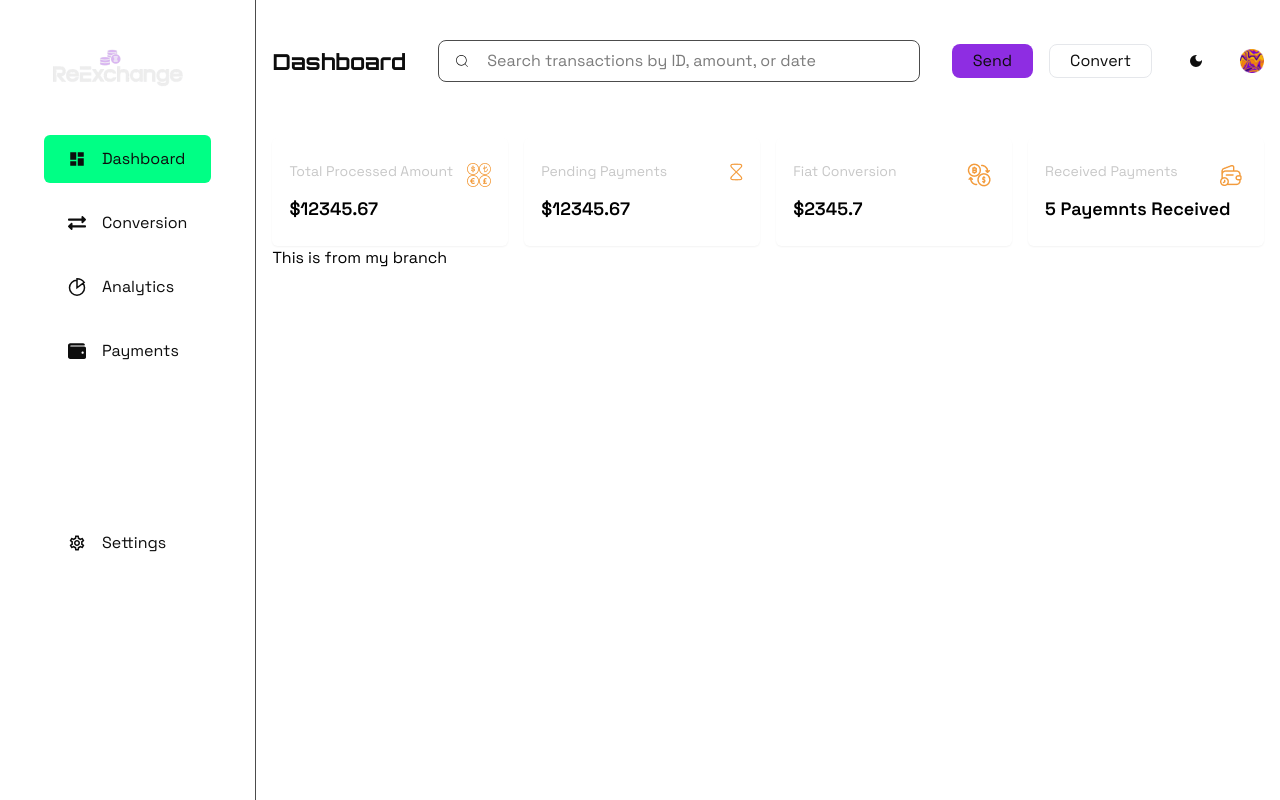
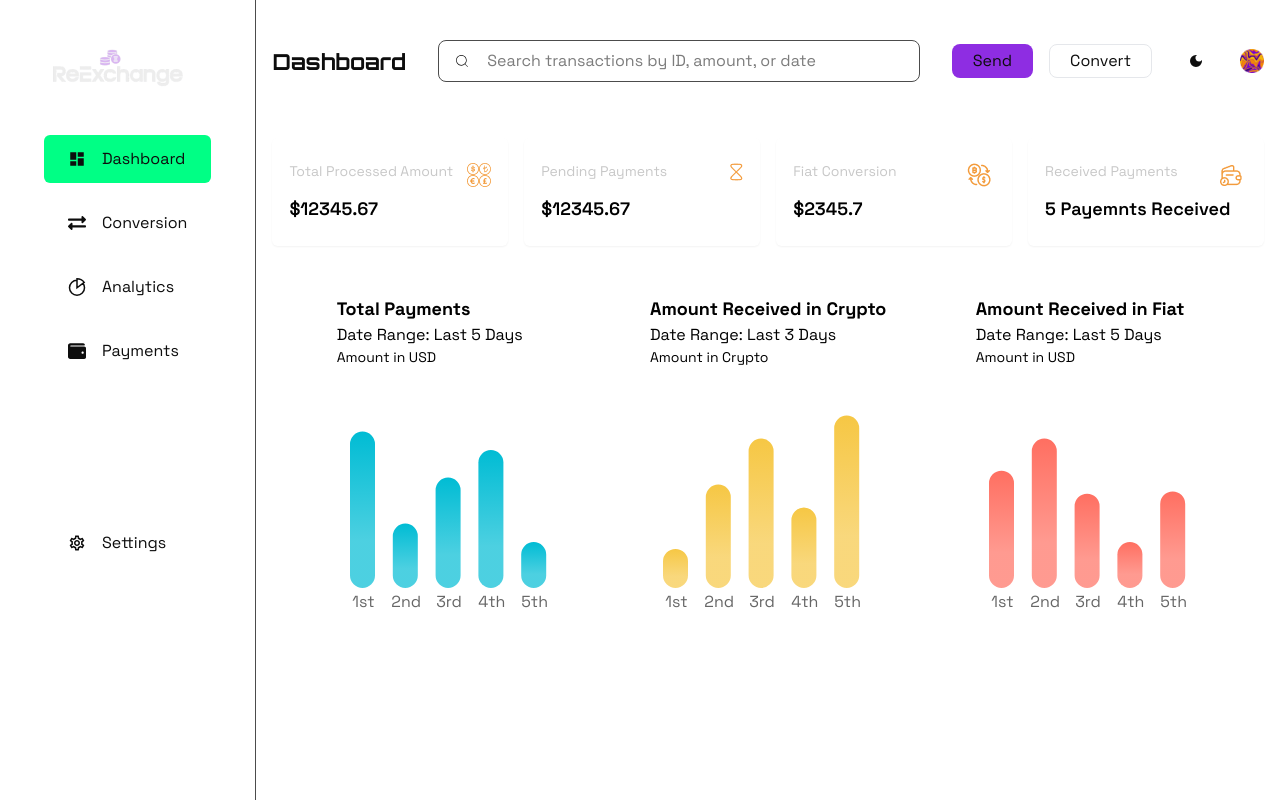
Before and after one commit to Dearestchoice/reExchange, a React (Vite) app in the folder frontend/reExchange/: page / in a window 1280 px wide. Built offline with nearby package versions, Linux system fonts and the light colour scheme.

Commit message:
feat: Add dashboard barchart cards to for transactions  visualization

```diff
--- a/frontend/reExchange/package.json
+++ b/frontend/reExchange/package.json
@@ -13,7 +13,8 @@
     "react": "^18.3.1",
     "react-dom": "^18.3.1",
     "react-icons": "^5.3.0",
-    "react-router-dom": "^6.26.2"
+    "react-router-dom": "^6.26.2",
+    "recharts": "^2.12.7"
   },
   "devDependencies": {
     "@eslint/js": "^9.9.0",
--- /dev/null
+++ b/frontend/reExchange/src/components/DashboardChart.jsx
@@ -0,0 +1,37 @@
+import React from 'react'
+import { dashboardChartDemo} from "../data/dashboardChartDemo";
+import { BarChart, Bar, XAxis, ResponsiveContainer } from 'recharts';
+
+const DashboardChart = () => {
+    const colorPalettes = ['#00BCD4','#F6C744', '#FF6F61' ];
+  return (
+    <>
+        {dashboardChartDemo.map((data, index) => (
+                      <div key={index} className="border border-[#FFFFFF17] rounded-xl px-6 py-4">
+                      <div className="mb-8">
+                         <h2 className="text-lg font-bold">{data.title}</h2>
+                         <p className="text-base font-normal">Date Range: Last {data.dateRange} Days</p>
+                         <p className="text-sm font-normal">Amount in {data.currency}</p>
+                      </div>
+                      <div className="w-56  h-56">
+                      <ResponsiveContainer width={"100%"} height={"100%"}>
+                        <BarChart width={48} height={48} data={data.demoData}>
+                           <defs>
+                           <linearGradient id={`color-${index}`} x1="0" y1="0" x2="0" y2="1">
+                              <stop offset="0%" stopColor={colorPalettes[index]}  stopOpacity={1}/>
+                              <stop offset="70%" stopColor={colorPalettes[index]} stopOpacity={0.7}/>
+                           </linearGradient>
+                           </defs>
+                        <Bar  dataKey="transactions"  fill={`url(#color-${index})`}  radius={[20, 20, 20, 20]} barSize={25}></Bar>
+                        <XAxis dataKey="date" tickLine={false} axisLine={false}></XAxis>
+                        </BarChart>
+                     </ResponsiveContainer>
+                      </div>
+                    </div>
+
+                  ))}
+    </>
+  )
+}
+
+export default DashboardChart
--- /dev/null
+++ b/frontend/reExchange/src/data/dashboardChartDemo.js
@@ -0,0 +1,50 @@
+export const dashboardChartDemo = [
+    {
+       title: "Total Payments",
+       dateRange: "5",
+       currency: "USD",
+       demoData : [
+        {date: "1st", transactions: 850},
+        {date: "2nd", transactions: 350},
+        {date: "3rd", transactions: 600},
+        {date: "4th", transactions: 750},
+        {date: "5th", transactions: 250},
+     ]
+
+    },
+    {
+        title: "Amount Received in Crypto",
+        dateRange: "3",
+        currency: "Crypto",
+        demoData : [
+            {date: "1st", transactions: 170},
+            {date: "2nd", transactions: 450},
+            {date: "3rd", transactions: 650},
+            {date: "4th", transactions: 350},
+            {date: "5th", transactions: 750},
+         ]
+
+     },
+     {
+        title: "Amount Received in Fiat",
+        dateRange: "5",
+        currency: "USD",
+        demoData : [
+            {date: "1st", transactions: 510},
+            {date: "2nd", transactions: 650},
+            {date: "3rd", transactions: 410},
+            {date: "4th", transactions: 200},
+            {date: "5th", transactions: 420},
+         ]
+
+     }
+ ];
+
+
+ export const dashboardDataDemo = [
+    {date: "1st", transactions: 950},
+    {date: "2nd", transactions: 650},
+    {date: "3rd", transactions: 500},
+    {date: "4th", transactions: 250},
+    {date: "5th", transactions: 750},
+ ]
--- a/frontend/reExchange/src/pages/DashboardPage.jsx
+++ b/frontend/reExchange/src/pages/DashboardPage.jsx
@@ -5,6 +5,7 @@ import  hourGlass  from "../assets/images/hourGlass.png";
 import  wallet  from "../assets/images/wallet.png";
 import  coinExchange  from "../assets/images/coinExchange.png";
 import  totalCoins  from "../assets/images/totalCoins.png";
+import DashboardChart from "../components/DashboardChart";
 
 const DashboardPage = () => {
    return (
@@ -34,9 +35,9 @@ const DashboardPage = () => {
                />
             </div>
 
-            <div>
-               This is from my branch
-            </div>
+         <div  className="  md:flex justify-evenly my-8">
+               <DashboardChart />
+         </div>
          </main>
       </div>
    );
```
Also changed, not shown: frontend/reExchange/src/assets/images/barChart.png (added), 1 other file (tests, documents, lock files or other folders).
